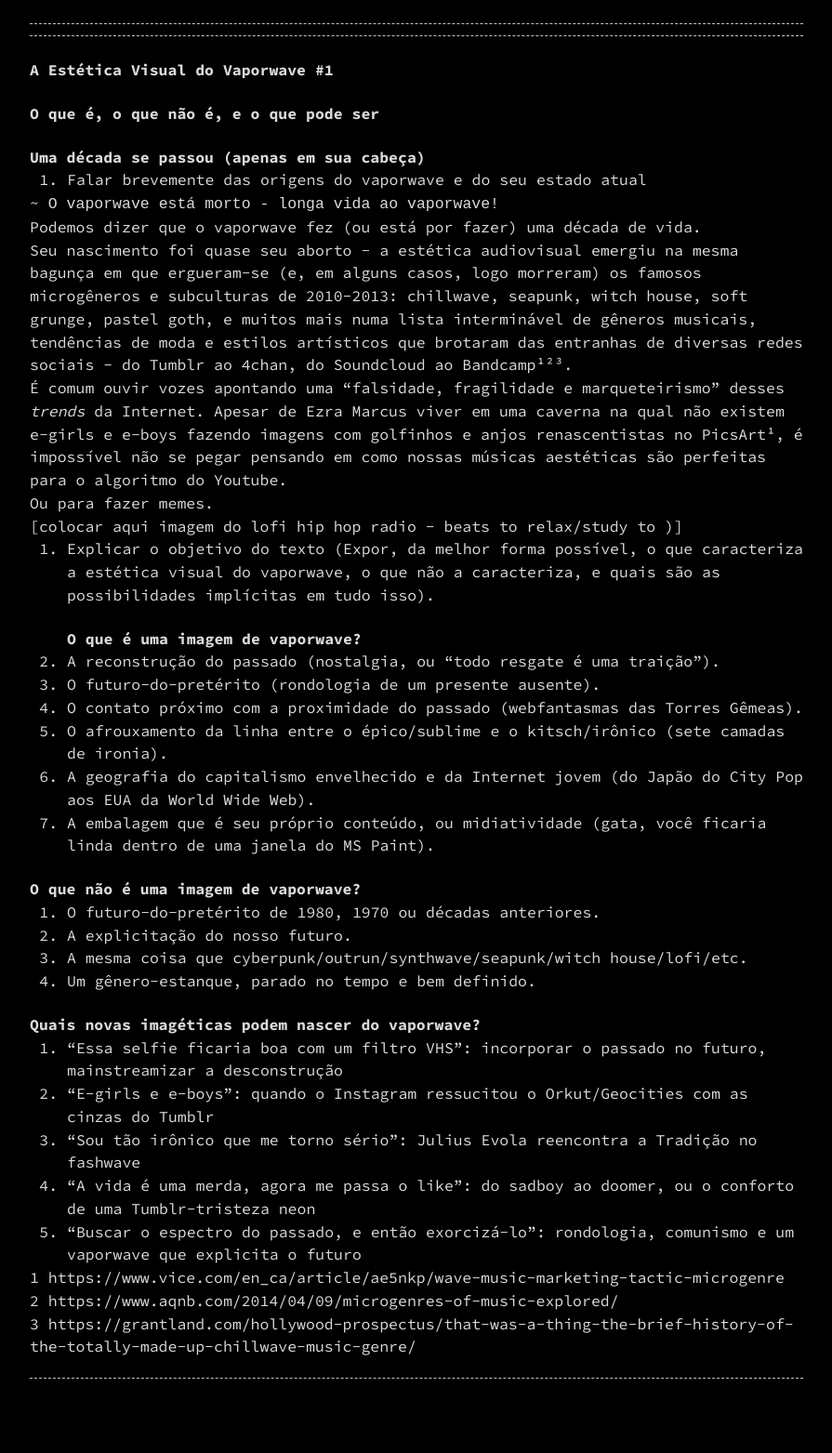
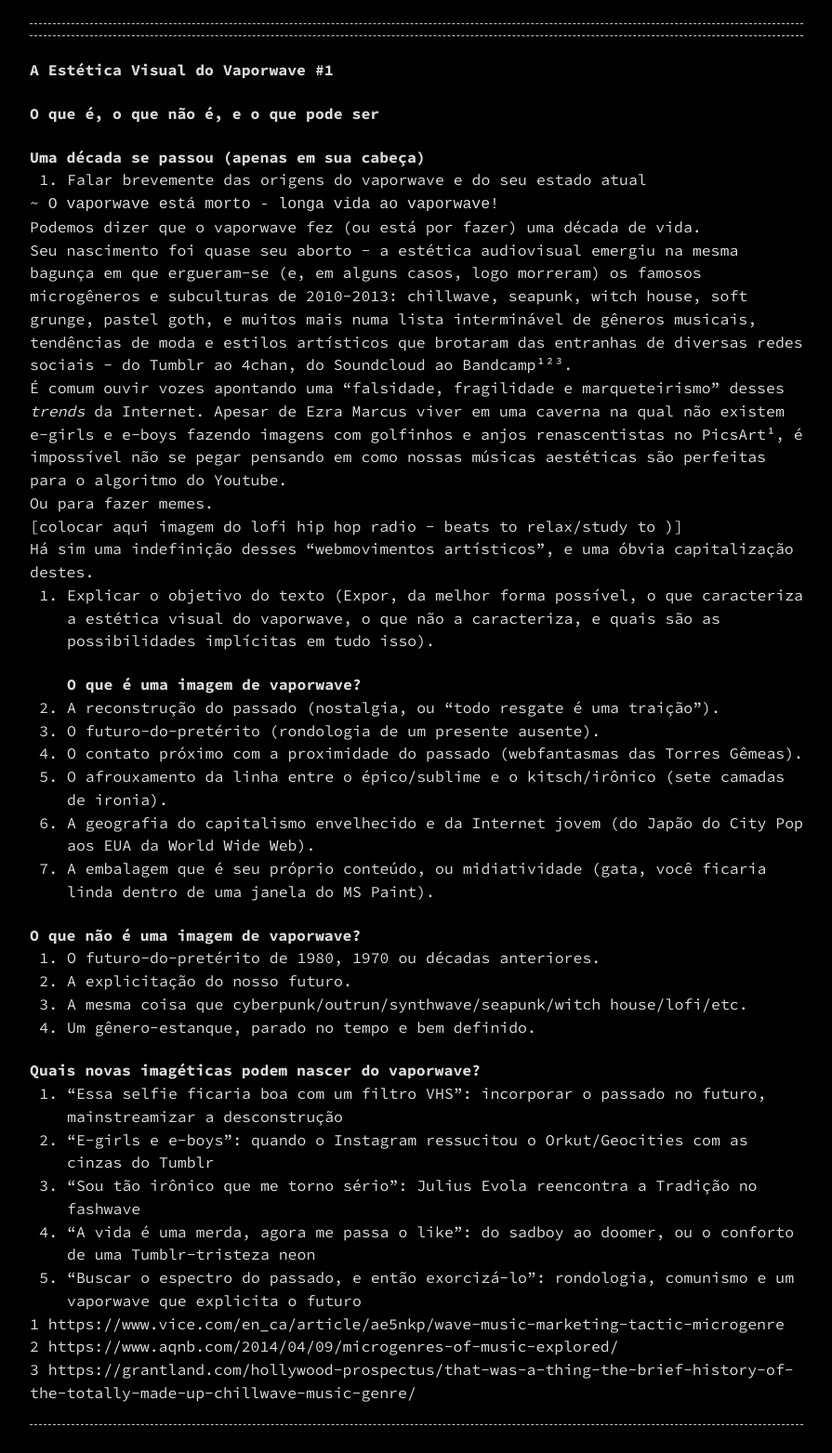
Before and after one commit to doctrinationwave/doctrinationwave.github.io, a Jekyll site: the page built from a_estética_visual_do_vaporwave_1.md, in a window 1280 px wide. Shown: the whole page at 93% size, without its empty margins (192-1087 px from the left). Built offline with Jekyll 4.4.1, drawn with Linux system fonts in a browser that asks for light colours; our own code applies the rules of GitHub Pages for plain Markdown files; before the commit the page ends 1513 px from its top, so only the background shows below that.

Commit message:
Update a_estética_visual_do_vaporwave_1.md

```diff
--- a/a_estética_visual_do_vaporwave_1.md
+++ b/a_estética_visual_do_vaporwave_1.md
@@ -27,6 +27,7 @@ Ou para fazer memes.
 
 |
 
+Há sim uma indefinição desses "webmovimentos artísticos", e uma óbvia capitalização destes.
 2. Explicar o objetivo do texto
   (Expor, da melhor forma possível, o que caracteriza a estética visual do vaporwave, o que não a caracteriza, e quais são as possibilidades implícitas em tudo isso).
 ### O que é uma imagem de vaporwave?
```
